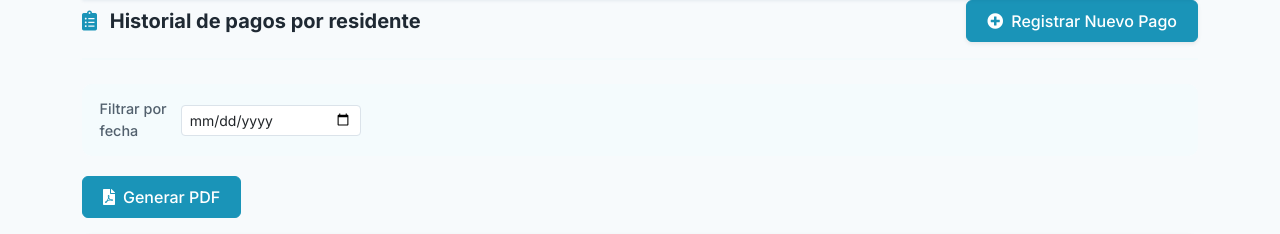
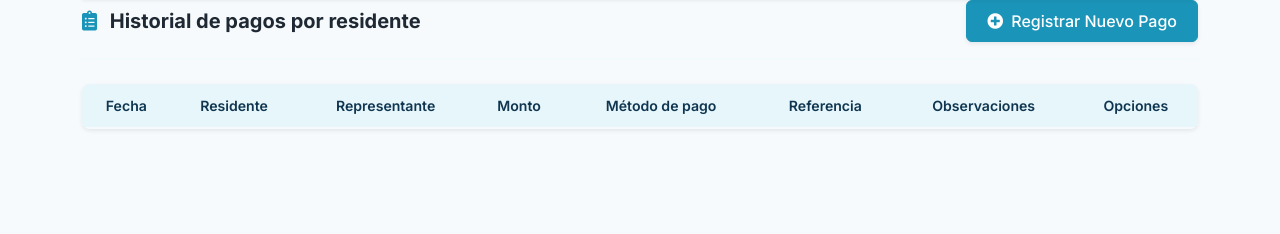
Before and after one commit to JoseL2119/sistema_geriatrico, a PHP site: page /views/PagosView.php in a window 1280 px wide. Shown: the part 82-316 px from the top of the page. Run offline with PHP 8.4, Linux system fonts and the light colour scheme; data that the repository does not hold is empty; some libraries are stand-ins or nearby versions.

Commit message:
comentado de filtros

```diff
--- a/views/CargosPendientesView.php
+++ b/views/CargosPendientesView.php
@@ -33,7 +33,7 @@
 
         <hr class="page-divider">
 
-        <div class="filter-bar">
+        <!-- <div class="filter-bar">
             <div class="filter-field">
                 <label for="fecha_inicio">Fecha Inicial:</label>
                 <input type="date" class="form-control form-control-sm" id="fecha_inicio">
@@ -47,7 +47,7 @@
 
         <button id="pdf-link" class="btn btn-pdf btn-app mb-3">
             <i class="fas fa-file-pdf me-2"></i>Generar PDF
-        </button>
+        </button> -->
 
         <div class="container-fluid px-0">
             <div class="table-responsive rounded-3 shadow-sm">
--- a/views/CargosView.php
+++ b/views/CargosView.php
@@ -37,7 +37,7 @@
 
         <hr class="page-divider">
 
-        <div class="filter-bar">
+        <!-- <div class="filter-bar">
             <div class="filter-field">
                 <label for="filtro_fecha">Filtrar por fecha</label>
                 <input type="date" class="form-control form-control-sm" name="" id="filtro_fecha">
@@ -46,7 +46,7 @@
 
         <button id="pdf-link" class="btn btn-pdf btn-app mb-3">
             <i class="fas fa-file-pdf me-2"></i>Generar PDF
-        </button>
+        </button> -->
 
         <div class="container-fluid px-0">  <!-- Contenedor fluido sin padding horizontal -->
             <div class="table-responsive rounded-3 shadow-sm" style="overflow-x: auto; -webkit-overflow-scrolling: touch;">
--- a/views/ConsignacionesPendientesView.php
+++ b/views/ConsignacionesPendientesView.php
@@ -33,7 +33,7 @@
 
         <hr class="page-divider">
 
-        <div class="filter-bar">
+        <!-- <div class="filter-bar">
             <div class="filter-field">
                 <label for="fecha_inicio">Fecha Inicial:</label>
                 <input type="date" class="form-control form-control-sm" id="fecha_inicio">
@@ -47,7 +47,7 @@
 
         <button id="pdf-link" class="btn btn-pdf btn-app mb-3">
             <i class="fas fa-file-pdf me-2"></i>Generar PDF
-        </button>
+        </button> -->
 
         <div class="container-fluid px-0">
             <div class="table-responsive rounded-3 shadow-sm">
--- a/views/ConsignacionesView.php
+++ b/views/ConsignacionesView.php
@@ -37,7 +37,7 @@
 
         <hr class="page-divider">
 
-        <div class="filter-bar">
+        <!-- <div class="filter-bar">
             <div class="filter-field">
                 <label for="filtro_fecha">Filtrar por fecha</label>
                 <input type="date" class="form-control form-control-sm" name="" id="filtro_fecha">
@@ -46,7 +46,7 @@
 
         <button id="pdf-link" class="btn btn-pdf btn-app mb-3">
             <i class="fas fa-file-pdf me-2"></i>Generar PDF
-        </button>
+        </button> -->
 
         <div class="container-fluid px-0">  <!-- Contenedor fluido sin padding horizontal -->
             <div class="table-responsive rounded-3 shadow-sm" style="overflow-x: auto; -webkit-overflow-scrolling: touch;">
--- a/views/DetallesConsignacionesPendientesView.php
+++ b/views/DetallesConsignacionesPendientesView.php
@@ -33,7 +33,7 @@
 
         <hr class="page-divider">
 
-        <div class="filter-bar">
+        <!-- <div class="filter-bar">
             <div class="filter-field">
                 <label for="fecha_inicio">Fecha Inicial:</label>
                 <input type="date" class="form-control form-control-sm" id="fecha_inicio">
@@ -47,7 +47,7 @@
 
         <button id="pdf-link" class="btn btn-pdf btn-app mb-3">
             <i class="fas fa-file-pdf me-2"></i>Generar PDF
-        </button>
+        </button> -->
 
         <div class="container-fluid px-0">
             <div class="table-responsive rounded-3 shadow-sm">
--- a/views/PagosView.php
+++ b/views/PagosView.php
@@ -37,7 +37,7 @@
 
         <hr class="page-divider">
 
-        <div class="filter-bar">
+        <!-- <div class="filter-bar">
             <div class="filter-field">
                 <label for="filtro_fecha">Filtrar por fecha</label>
                 <input type="date" class="form-control form-control-sm" name="" id="filtro_fecha">
@@ -46,7 +46,7 @@
 
         <button id="pdf-link" class="btn btn-pdf btn-app mb-3">
             <i class="fas fa-file-pdf me-2"></i>Generar PDF
-        </button>
+        </button> -->
 
         <div class="container-fluid px-0">  <!-- Contenedor fluido sin padding horizontal -->
             <div class="table-responsive rounded-3 shadow-sm" style="overflow-x: auto; -webkit-overflow-scrolling: touch;">
--- a/views/RepresentantesView.php
+++ b/views/RepresentantesView.php
@@ -37,7 +37,7 @@
 
         <hr class="page-divider">
 
-        <div class="filter-bar">
+        <!-- <div class="filter-bar">
             <div class="filter-field">
                 <label for="filtro_fecha">Filtrar por fecha</label>
                 <input type="date" class="form-control form-control-sm" name="" id="filtro_fecha">
@@ -46,7 +46,7 @@
 
         <button id="pdf-link" class="btn btn-pdf btn-app mb-3">
             <i class="fas fa-file-pdf me-2"></i>Generar PDF
-        </button>
+        </button> -->
 
         <div class="container-fluid px-0">  <!-- Contenedor fluido sin padding horizontal -->
             <div class="table-responsive rounded-3 shadow-sm" style="overflow-x: auto; -webkit-overflow-scrolling: touch;">
--- a/views/RequerimientosView.php
+++ b/views/RequerimientosView.php
@@ -37,7 +37,7 @@
 
         <hr class="page-divider">
 
-        <div class="filter-bar">
+        <!-- <div class="filter-bar">
             <div class="filter-field">
                 <label for="filtro_fecha">Filtrar por fecha</label>
                 <input type="date" class="form-control form-control-sm" name="" id="filtro_fecha">
@@ -46,7 +46,7 @@
 
         <button id="pdf-link" class="btn btn-pdf btn-app mb-3">
             <i class="fas fa-file-pdf me-2"></i>Generar PDF
-        </button>
+        </button> -->
 
         <div class="container-fluid px-0">  <!-- Contenedor fluido sin padding horizontal -->
             <div class="table-responsive rounded-3 shadow-sm" style="overflow-x: auto; -webkit-overflow-scrolling: touch;">
--- a/views/ResidentesView.php
+++ b/views/ResidentesView.php
@@ -37,7 +37,7 @@
 
         <hr class="page-divider">
 
-        <div class="filter-bar">
+        <!-- <div class="filter-bar">
             <div class="filter-field">
                 <label for="filtro_fecha">Filtrar por fecha</label>
                 <input type="date" class="form-control form-control-sm" name="" id="filtro_fecha">
@@ -46,7 +46,7 @@
 
         <button id="pdf-link" class="btn btn-pdf btn-app mb-3">
             <i class="fas fa-file-pdf me-2"></i>Generar PDF
-        </button>
+        </button> -->
 
         <div class="container-fluid px-0">  <!-- Contenedor fluido sin padding horizontal -->
             <div class="table-responsive rounded-3 shadow-sm" style="overflow-x: auto; -webkit-overflow-scrolling: touch;">
--- a/views/TarifasView.php
+++ b/views/TarifasView.php
@@ -37,7 +37,7 @@
 
         <hr class="page-divider">
 
-        <div class="filter-bar">
+        <!-- <div class="filter-bar">
             <div class="filter-field">
                 <label for="filtro_fecha">Filtrar por fecha</label>
                 <input type="date" class="form-control form-control-sm" name="" id="filtro_fecha">
@@ -46,7 +46,7 @@
 
         <button id="pdf-link" class="btn btn-pdf btn-app mb-3">
             <i class="fas fa-file-pdf me-2"></i>Generar PDF
-        </button>
+        </button> -->
 
         <div class="container-fluid px-0">  <!-- Contenedor fluido sin padding horizontal -->
             <div class="table-responsive rounded-3 shadow-sm" style="overflow-x: auto; -webkit-overflow-scrolling: touch;">
```
